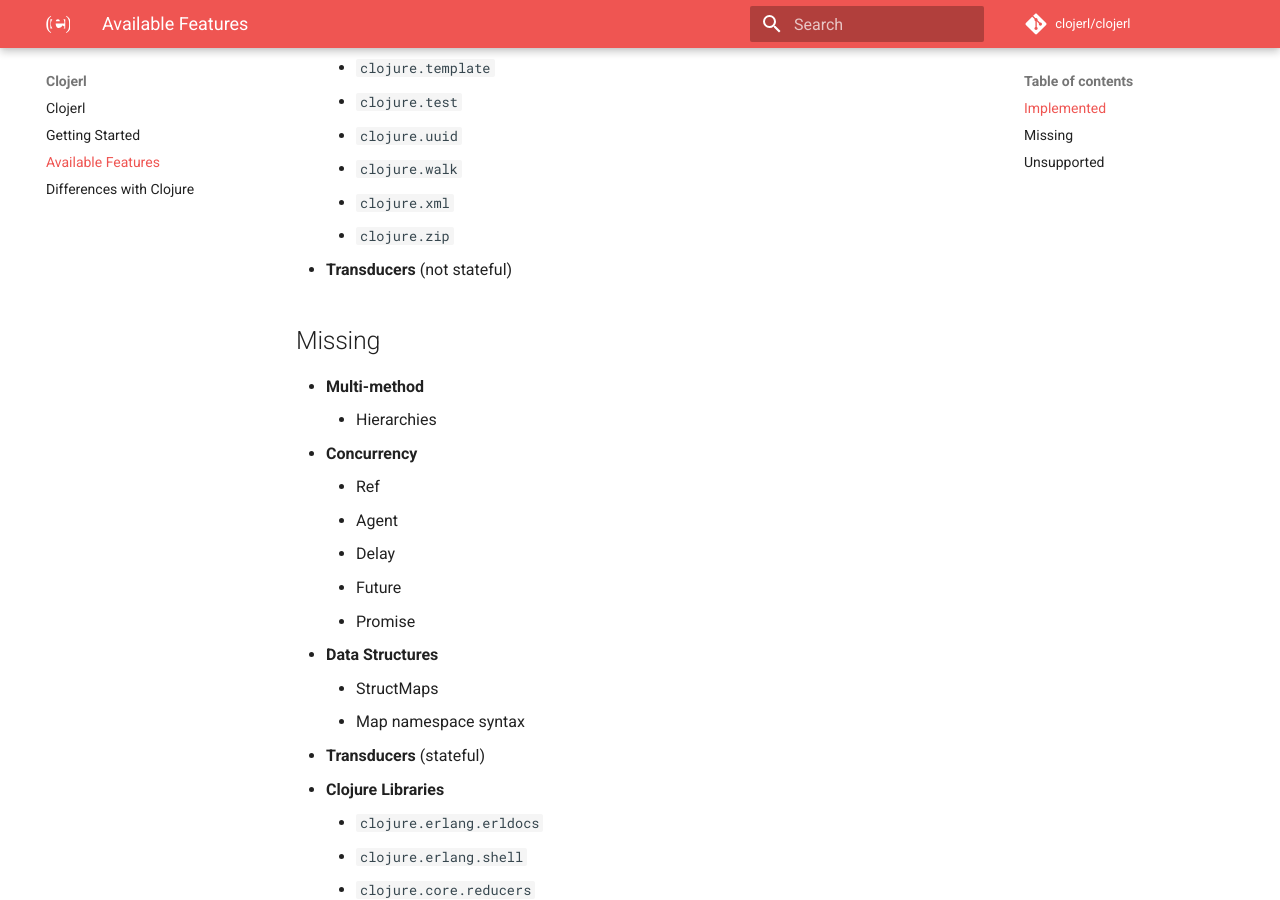
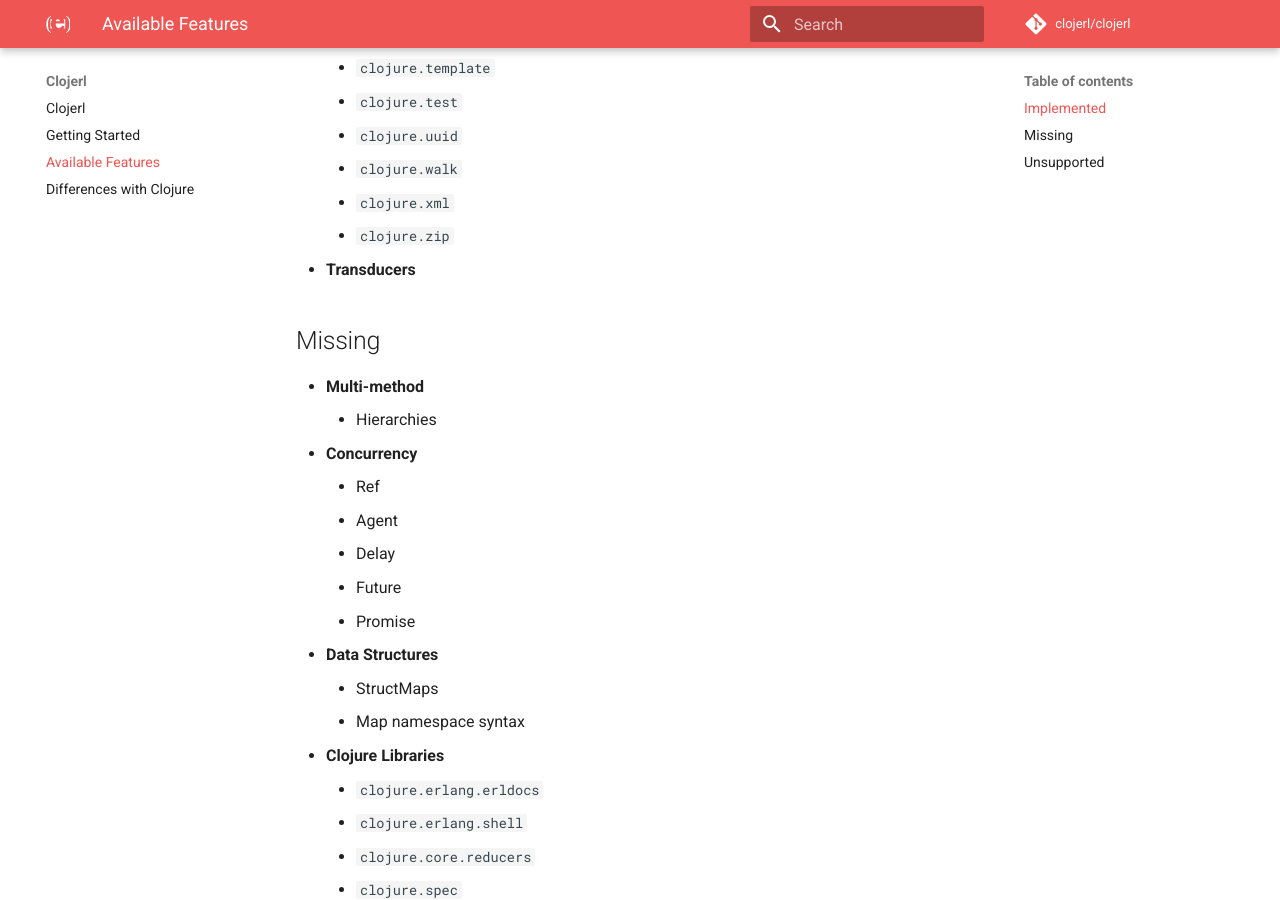
Before and after one commit to clojerl/clojerl.github.io, an MkDocs documentation site: the page built from docs/available-features.md, in a window 1280 px wide and 900 px high, scrolled down 1551 px. Built offline with MkDocs 1.6.1 and Material for MkDocs 9.7.7, drawn with Linux system fonts in a browser that asks for light colours; comment, search, counter and statistics services are not loaded.

Commit message:
Update stateftul transducers in list

```diff
--- a/docs/available-features.md
+++ b/docs/available-features.md
@@ -54,7 +54,7 @@ For a detailed list on the differences between Clojerl and Clojure please check
     - `clojure.walk`
     - `clojure.xml`
     - `clojure.zip`
-- **Transducers** (not stateful)
+- **Transducers**
 
 ## Missing
 
@@ -69,7 +69,6 @@ For a detailed list on the differences between Clojerl and Clojure please check
 - **Data Structures**
     - StructMaps
     - Map namespace syntax
-- **Transducers** (stateful)
 - **Clojure Libraries**
     - `clojure.erlang.erldocs`
     - `clojure.erlang.shell`
```
